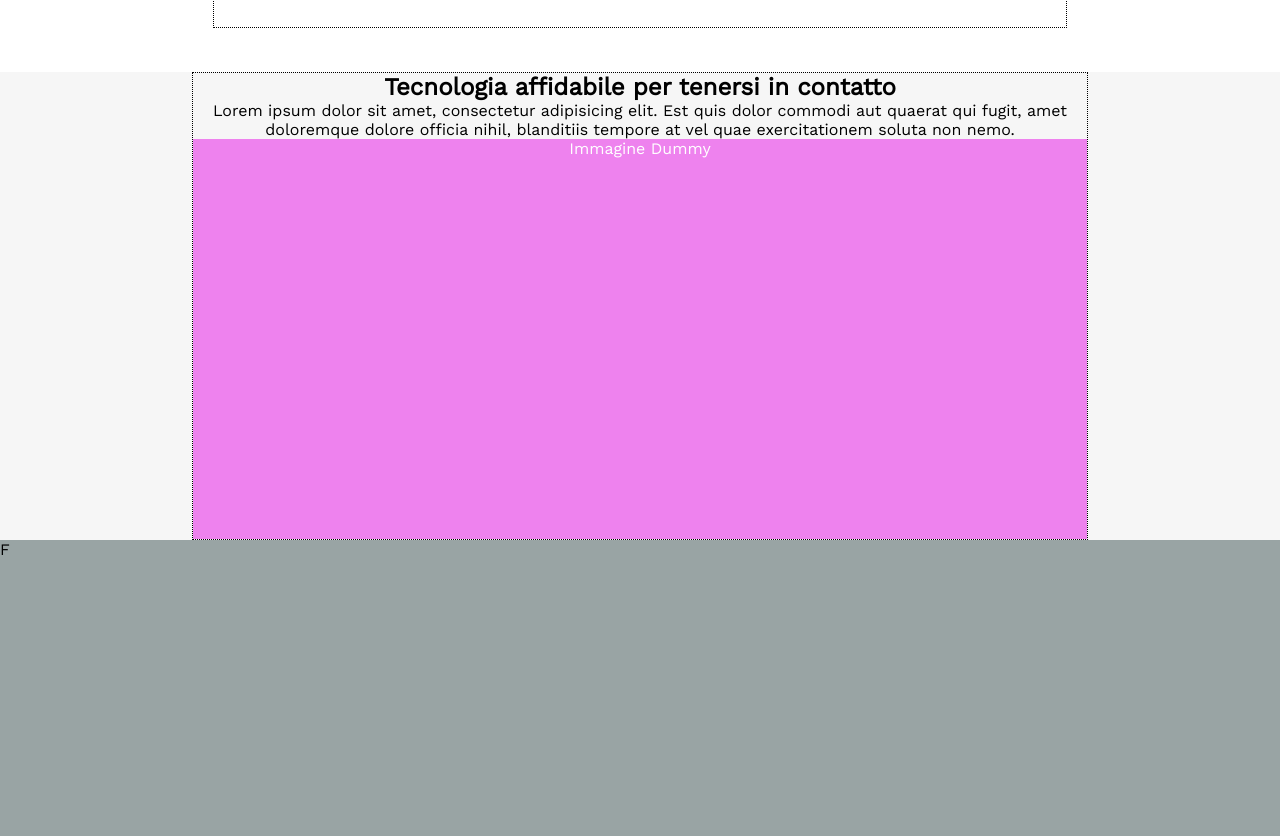
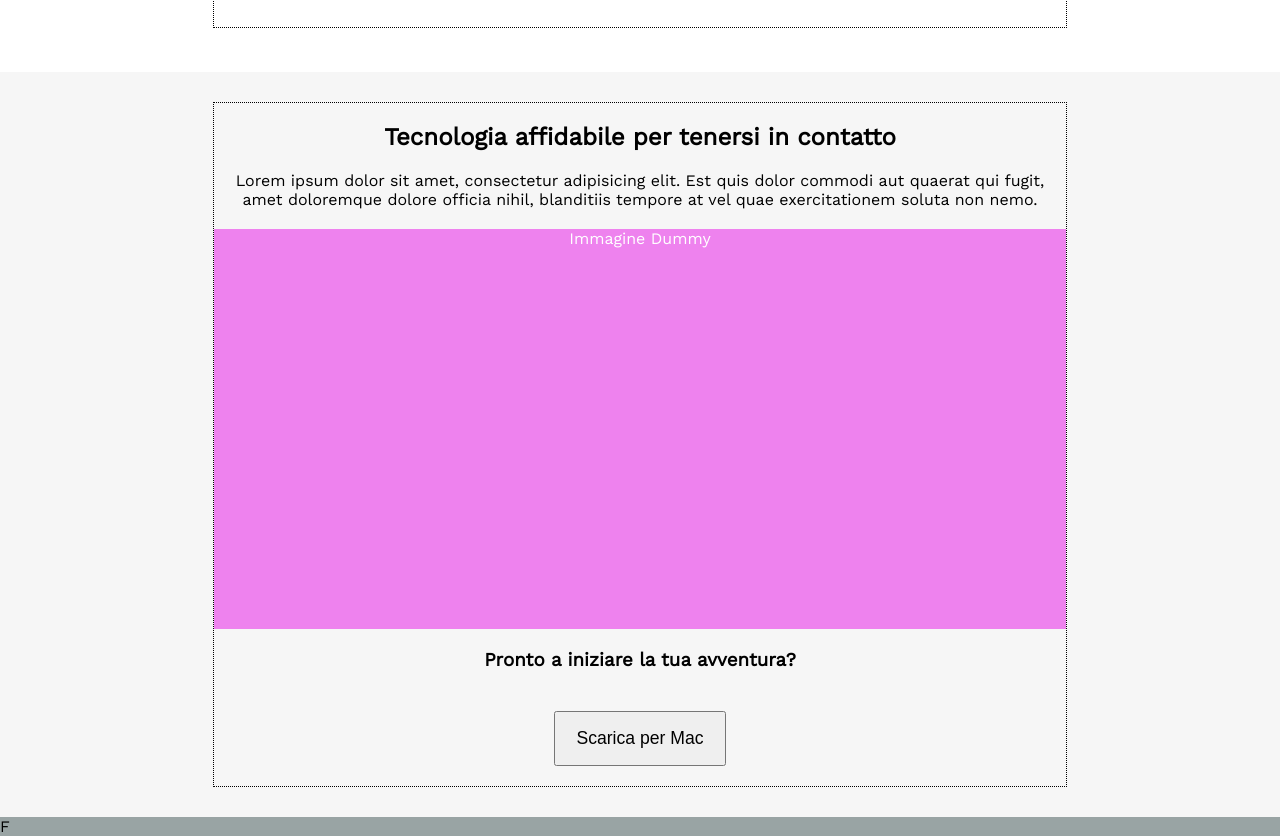
Before and after one commit to DeboraCocchi/htmlcss-struttura-discord, a plain HTML site: page assets/index.html in a window 1280 px wide. Shown: the part 1878-2714 px from the top of the page. Before the commit the page ends 2437 px from the top, so only its background shows below. Drawn offline with nearby package versions, Linux system fonts and the light colour scheme.

Commit message:
[complete]main-structure

```diff
--- a/assets/css/style.css
+++ b/assets/css/style.css
@@ -91,7 +91,7 @@ header button{
   font-size:30px;
 }
 
-.jumbotron .jumbo-content button{
+.jumbotron .jumbo-content button, .cta.container button{
   padding:15px 20px;
   font-size:110%;
 }
@@ -144,7 +144,21 @@ main .columns{
   font-weight: bold;
 }
 
-.second-dummy-img{
+.cta-content.grey{
+  padding:30px;
+  display: flex;
+  align-items: center;
+}
+
+.cta *{
+  margin:20px 0;
+}
+
+.cta.container h2, .cta.container p{
+  margin: 20px 15px;
+}
+
+.cta.container .second-dummy-img{
   height:400px;
   background-color: violet;
   color:white;
--- a/assets/index.html
+++ b/assets/index.html
@@ -118,14 +118,16 @@
 
     </section>
 
-    <section class="grey">
+    <section class="cta-content grey">
 
       <div class="cta container">
-        <h2>Tecnologia affidabile per tenersi in contatto</h2>
-        <p>Lorem ipsum dolor sit amet, consectetur adipisicing elit. Est quis dolor commodi aut quaerat qui fugit, amet doloremque dolore officia nihil, blanditiis tempore at vel quae exercitationem soluta non nemo.</p>
-        <div class="second-dummy-img">Immagine Dummy</div>
+          <h2>Tecnologia affidabile per tenersi in contatto</h2>
+          <p>Lorem ipsum dolor sit amet, consectetur adipisicing elit. Est quis dolor commodi aut quaerat qui fugit, amet doloremque dolore officia nihil, blanditiis tempore at vel quae exercitationem soluta non nemo.</p>
+          <div class="second-dummy-img">Immagine Dummy</div>
+          <h3>Pronto a iniziare la tua avventura?</h3>
+          <button>Scarica per Mac</button>
+
       </div>
-
     </section>
   </main>
 
```
